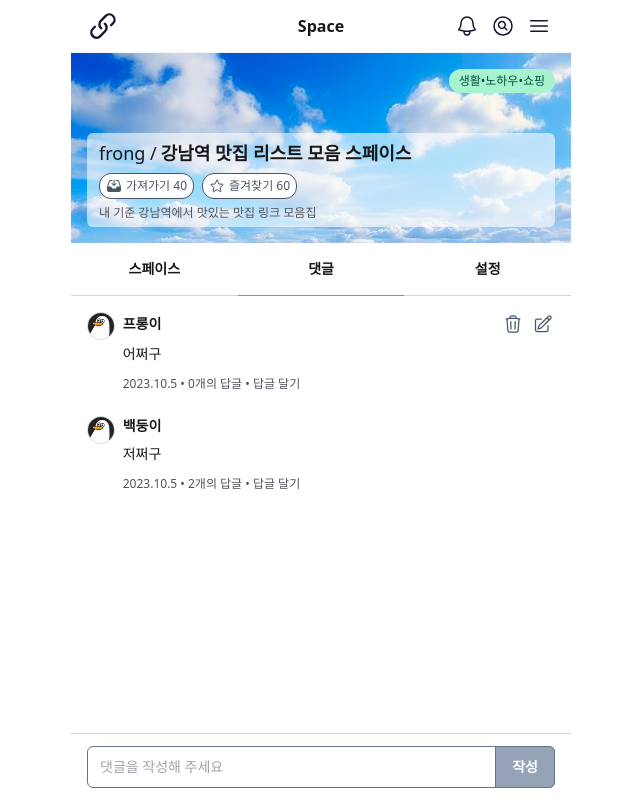
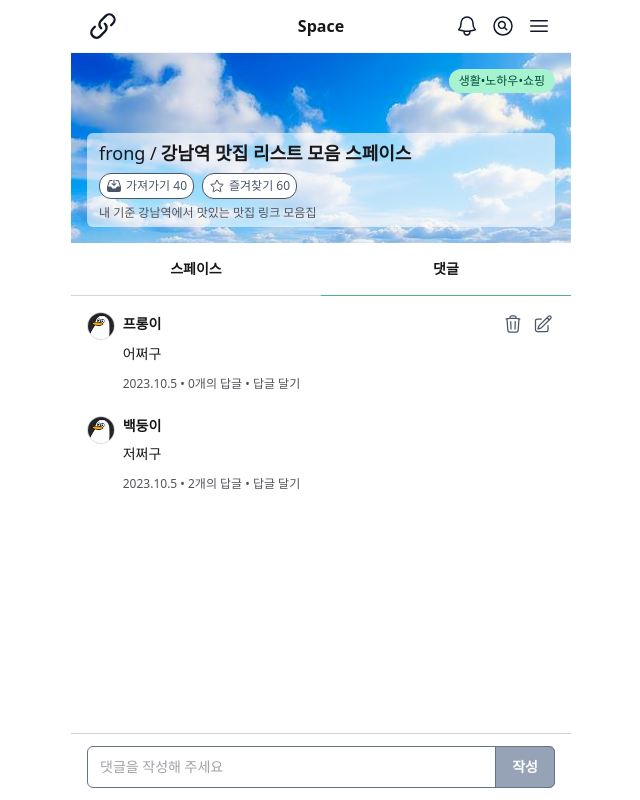
Before and after one commit to Team-TenTen/LinkHub-FE, a Next.js app: page /space/1/comment in a window 1280 px wide. Shown: the whole page, without its empty margins (319-959 px from the left). Built offline with nearby package versions, Linux system fonts and the light colour scheme; a web font is replaced by a local one.

Commit message:
feat: #46 - 스페이스 댓글 페이지 useTab 반영

```diff
--- a/src/app/(routes)/space/[spaceId]/comment/page.tsx
+++ b/src/app/(routes)/space/[spaceId]/comment/page.tsx
@@ -1,12 +1,14 @@
 'use client'
 
-import { Fragment, useState } from 'react'
+import { Fragment } from 'react'
 import { useForm } from 'react-hook-form'
 import { Comment, Input } from '@/components'
 import Button from '@/components/common/Button/Button'
 import Space from '@/components/common/Space/Space'
 import Tab from '@/components/common/Tab/Tab'
 import TabItem from '@/components/common/Tab/TabItem'
+import useTab from '@/components/common/Tab/hooks/useTab'
+import { MIN_TAB_NUMBER } from '@/constants'
 import { useModal } from '@/hooks'
 import useSpaceComment from '@/hooks/useSpaceComment'
 import { XMarkIcon } from '@heroicons/react/20/solid'
@@ -16,7 +18,6 @@ export interface CommentFormValues {
 }
 
 const SpaceCommentPage = () => {
-  // TODO: useTab
   const { Modal, isOpen, modalOpen, modalClose } = useModal(false)
   const { register, setValue, setFocus, handleSubmit } =
     useForm<CommentFormValues>({
@@ -36,12 +37,7 @@ const SpaceCommentPage = () => {
     handleReplyCancel,
     onSubmit,
   } = useSpaceComment({ setValue, setFocus, modalOpen })
-  const [currentTab, setCurrentTab] = useState(1)
-  const tabArr = [
-    { text: '스페이스', content: '스페이스 페이지', dest: '/space/1' },
-    { text: '댓글', content: '댓글 페이지', dest: '/space/1/comment' },
-    { text: '설정', content: '설정 페이지', dest: '/space/1/setting' },
-  ]
+  const { currentTab, tabList } = useTab(space)
 
   return (
     <>
@@ -55,16 +51,18 @@ const SpaceCommentPage = () => {
         scrap={space.scrap}
         favorite={space.favorite}
       />
+      {tabList.length > MIN_TAB_NUMBER && (
         <Tab>
-        {tabArr.map((tabItem, index) => (
+          {tabList.map((tabItem) => (
             <TabItem
-            active={currentTab === index ? true : false}
+              active={currentTab === tabItem.content}
+              text={tabItem.text}
               dest={tabItem.dest}
-            text={tabItem.text}
-            key={index}
+              key={tabItem.content}
             />
           ))}
         </Tab>
+      )}
       <section className="px-4 pb-32 pt-1">
         {comments.map((comment) => (
           <Fragment key={comment.commentId}>
```
Lines whose indentation alone changed are shown as unchanged.
